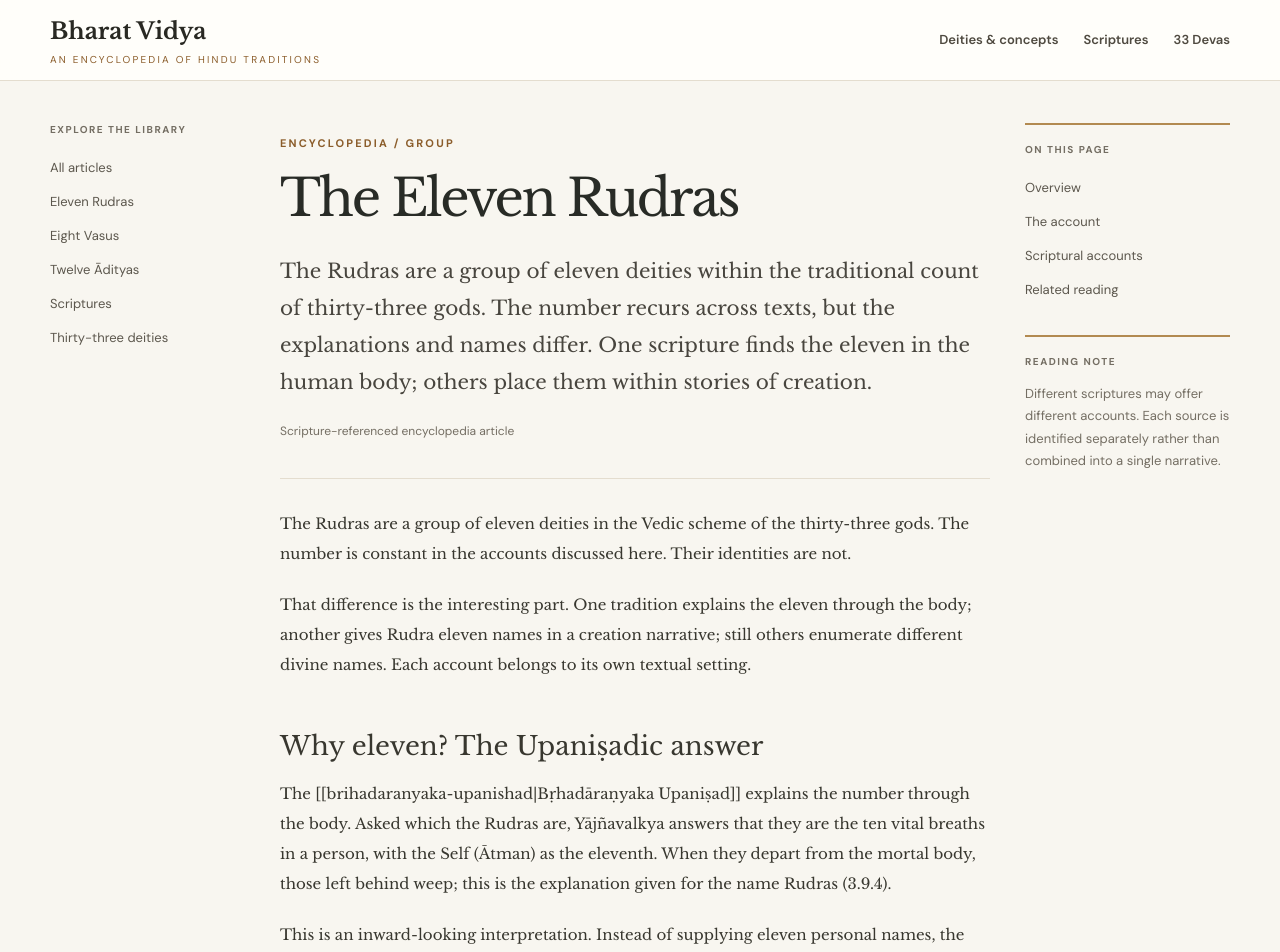
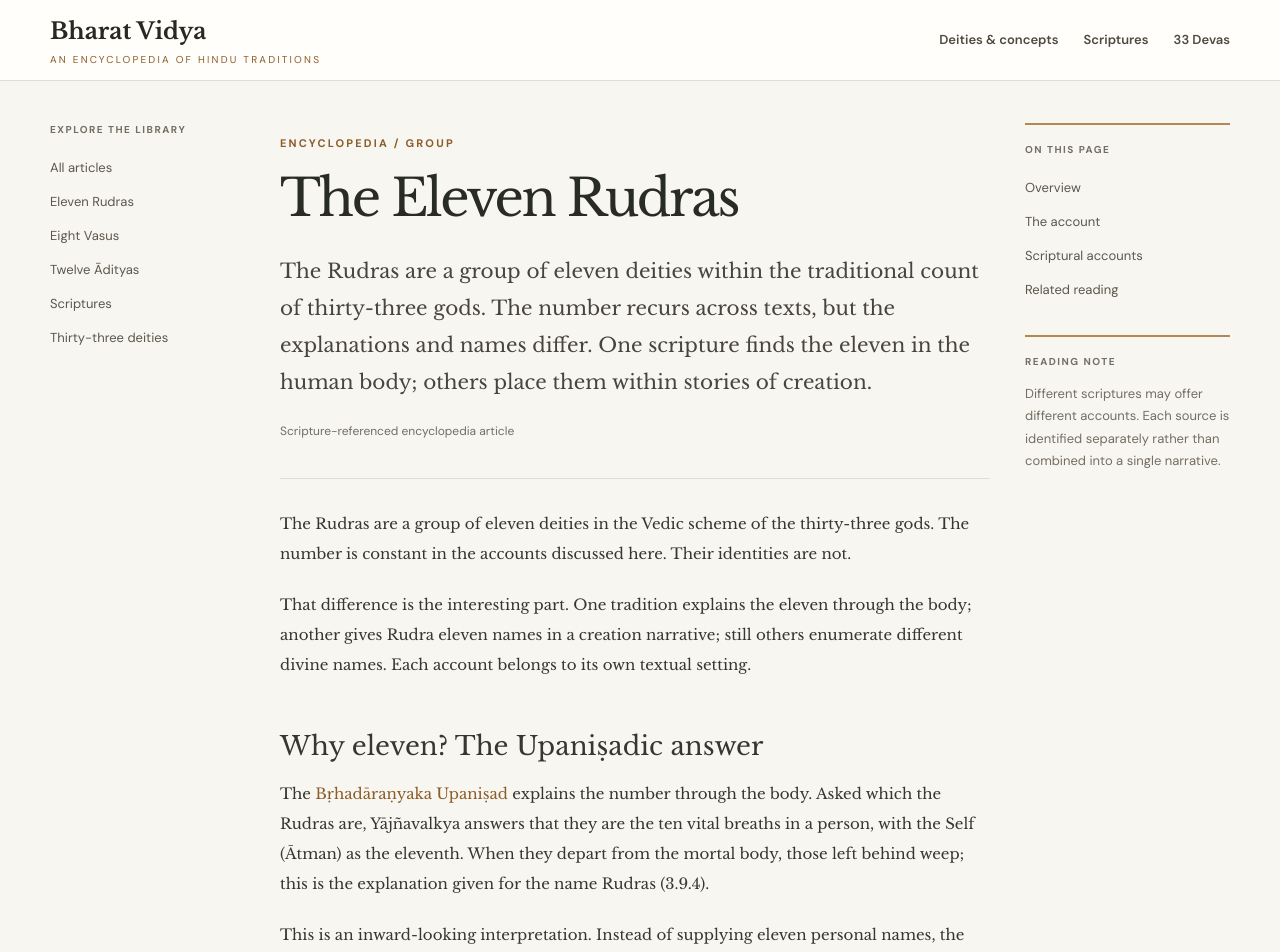
Before and after one commit to SayantanSom/hindu-mythology-knowledge-base, a Next.js app: page /topics/eleven-rudras in a window 1280 px wide. Shown: the top 952 px of the page. Built offline with nearby package versions, Linux system fonts and the light colour scheme.

Commit message:
Render internal wiki cross-reference links in article prose

```diff
--- a/app/components/ArticleMarkdown.tsx
+++ b/app/components/ArticleMarkdown.tsx
@@ -1,6 +1,8 @@
 import type {ReactNode} from "react";
+import Link from "next/link";
 function inline(text:string):ReactNode[]{
- return text.split(/(\*\*[^*]+\*\*|\*[^*]+\*)/g).map((piece,i)=>{
+ return text.split(/(\[\[[a-z0-9-]+\|[^\]]+\]\]|\*\*[^*]+\*\*|\*[^*]+\*)/g).map((piece,i)=>{
+  if(piece.startsWith("[[")&&piece.endsWith("]]")){const [slug,label]=piece.slice(2,-2).split("|");return <Link key={i} href={slug==="brihadaranyaka-upanishad"?"/scriptures/"+slug:"/topics/"+slug}>{label}</Link>;}
   if(piece.startsWith("**")&&piece.endsWith("**"))return <strong key={i}>{piece.slice(2,-2)}</strong>;
   if(piece.startsWith("*")&&piece.endsWith("*"))return <em key={i}>{piece.slice(1,-1)}</em>;
   return piece;
```
